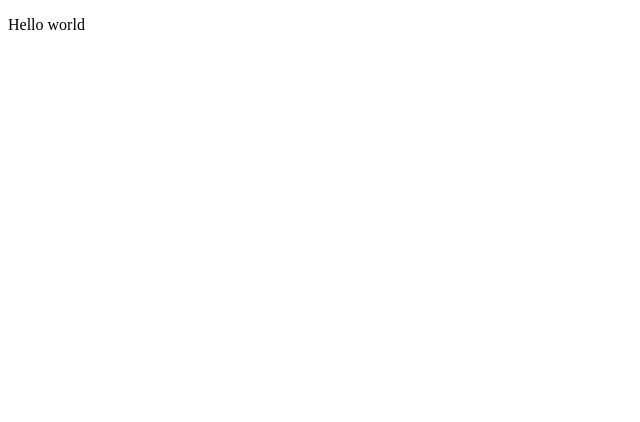
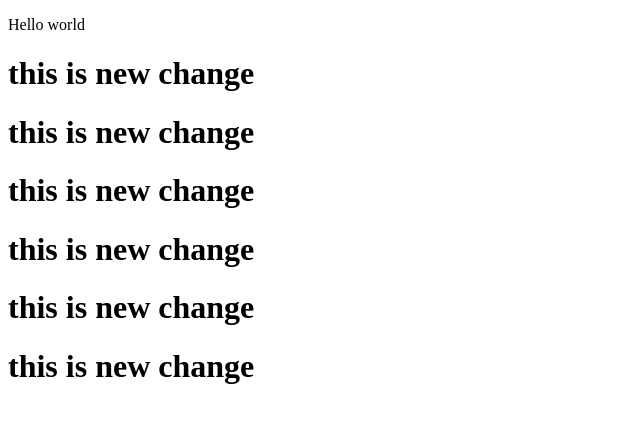
Before and after one commit to Chitransh024/demo, a plain HTML site: page index.html in a window 1280 px wide. Shown: the whole page, without its empty margins (0-640 px from the left). Drawn offline with Linux system fonts and the light colour scheme.

Commit message:
some modification

```diff
--- a/index.html
+++ b/index.html
@@ -7,5 +7,11 @@
 </head>
 <body>
     <p> Hello world</p>
+    <h1> this is new change </h1>
+    <h1> this is new change </h1>
+    <h1> this is new change </h1>
+    <h1> this is new change </h1>
+    <h1> this is new change </h1>
+    <h1> this is new change </h1>
 </body>
 </html>
```
